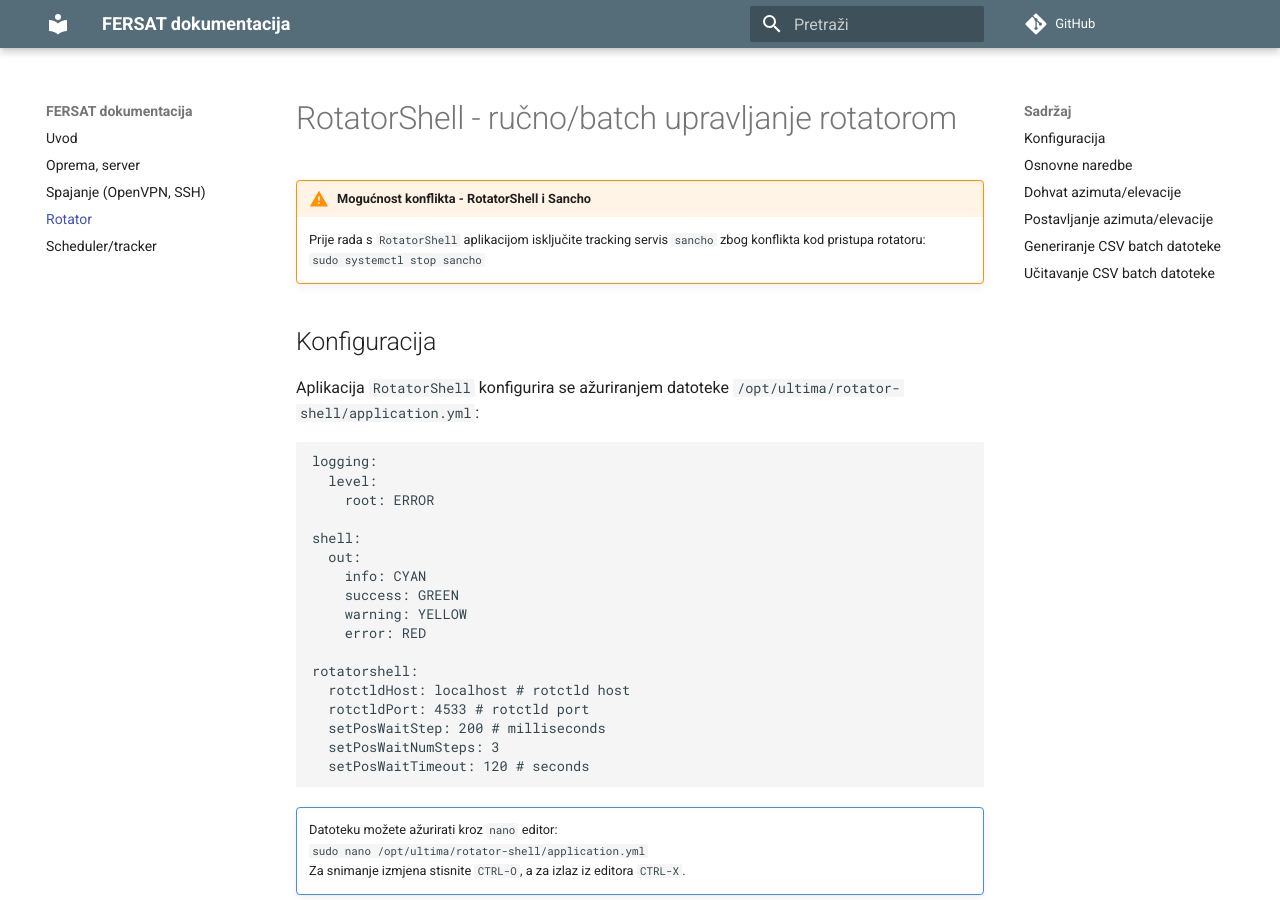
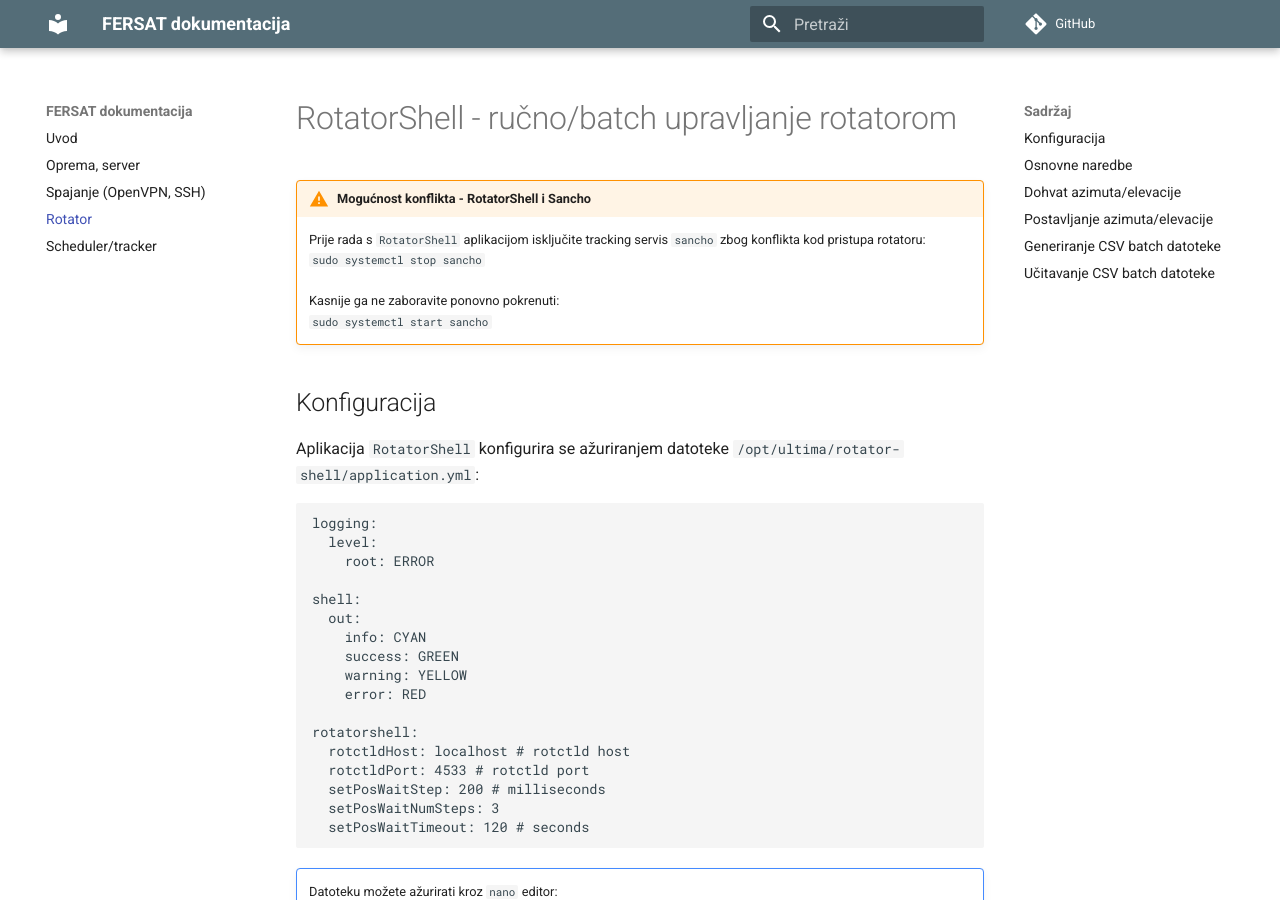
Before and after one commit to UltimaLabs/fersat-docs, an MkDocs documentation site: the page built from docs/rotator.md, in a window 1280 px wide and 900 px high. Built offline with MkDocs 1.6.1 and Material for MkDocs 9.7.7, drawn with Linux system fonts in a browser that asks for light colours; comment, search, counter and statistics services are not loaded.

Commit message:
Updated docs.

```diff
--- a/docs/rotator.md
+++ b/docs/rotator.md
@@ -3,6 +3,9 @@
 !!! warning "Mogućnost konflikta - RotatorShell i Sancho"
     Prije rada s `RotatorShell` aplikacijom isključite tracking servis `sancho` zbog konflikta kod pristupa rotatoru:<br>
     `sudo systemctl stop sancho`
+    <br><br>
+    Kasnije ga ne zaboravite ponovno pokrenuti:<br>
+    `sudo systemctl start sancho`
 
 ## Konfiguracija
 
```
